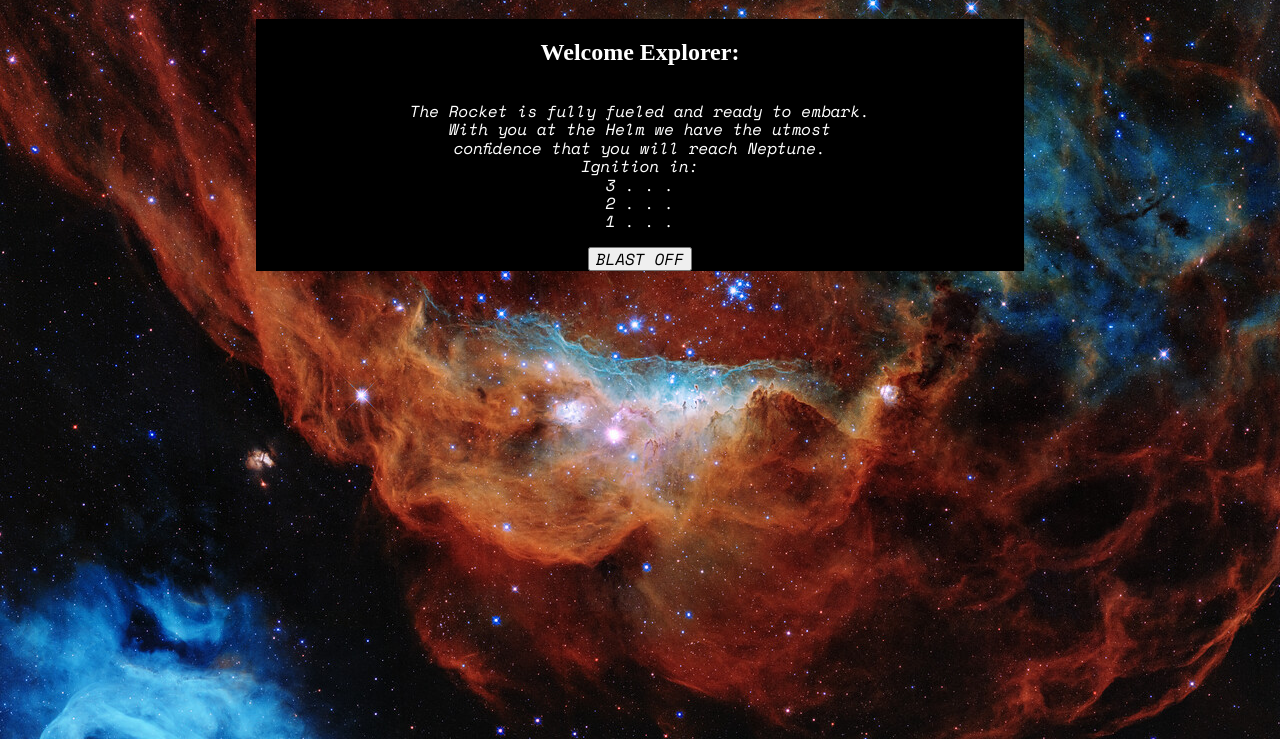
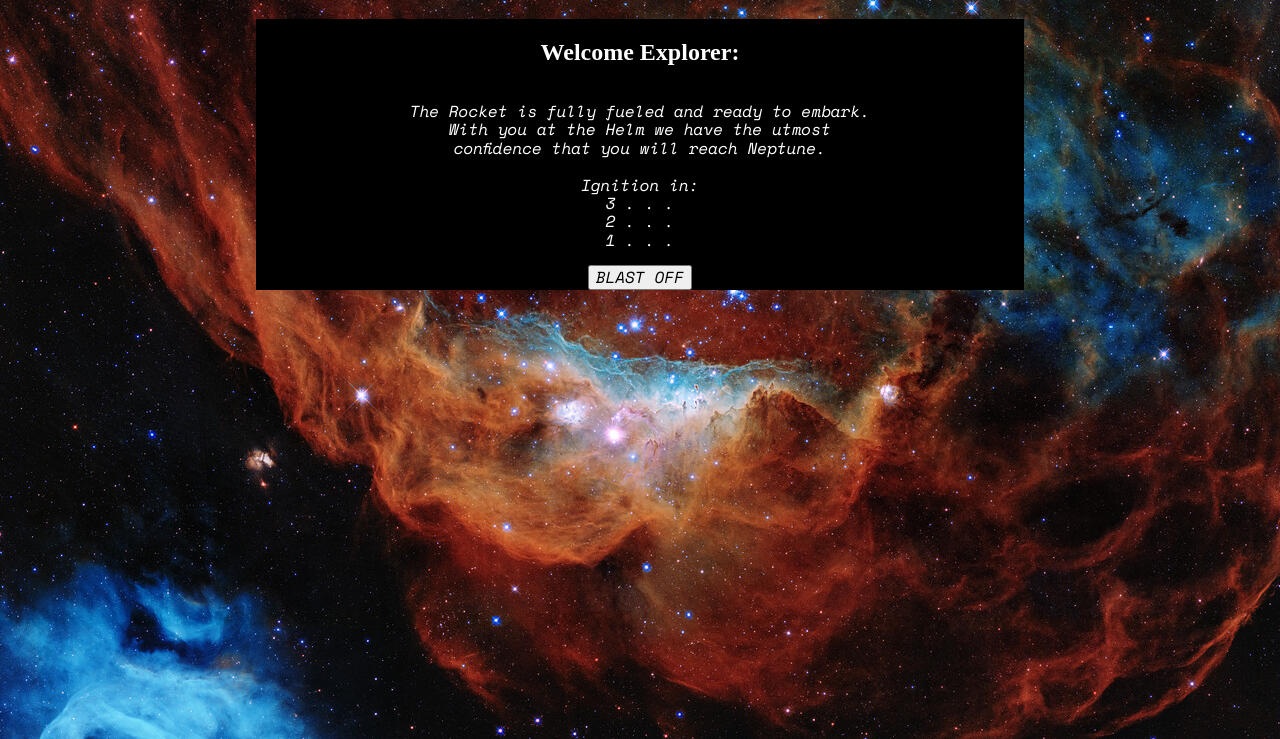
Before and after one commit to Joshua-Odell/quiz-app, a plain HTML site: page index.html in a window 1280 px wide. Shown: the part 61-800 px from the top of the page. Drawn offline with nearby package versions, Linux system fonts and the light colour scheme; a web font is replaced by a local one.

Commit message:
added responsivenes

```diff
--- a/index.js
+++ b/index.js
@@ -26,6 +26,7 @@ function openningScreen() {
                 <p class="item">
                     The Rocket is fully fueled and ready to embark.
                     With you at the Helm we have the utmost confidence that you will reach Neptune. <br>
+                    <br>
                     Ignition in:<br>
                     3 . . . <br>
                     2 . . . <br>
--- a/style.css
+++ b/style.css
@@ -16,13 +16,14 @@ header {
 }
 
 main div {
-    max-width: 60%;
+    max-width: 80%;
     background-color: black;
     opacity: 1;
     display: flex;
     align-items: center;
     justify-content: center;
     margin: auto;
+    font-size: small;
 }
 
 main div p {
@@ -47,7 +48,7 @@ main div group {
 }
 
 .flex-container img {
-    max-width: 85%;
+    max-width: 90%;
     height: auto;
     padding: 0px 0px 30px 0px;
 }
@@ -66,3 +67,12 @@ div .app {
     justify-content: center;
     text-align: center;
 }
+
+@media only screen and (min-width: 640px){
+    main div {
+        font-size: medium;
+        max-width: 60%;
+    }
+
+
+}
```
